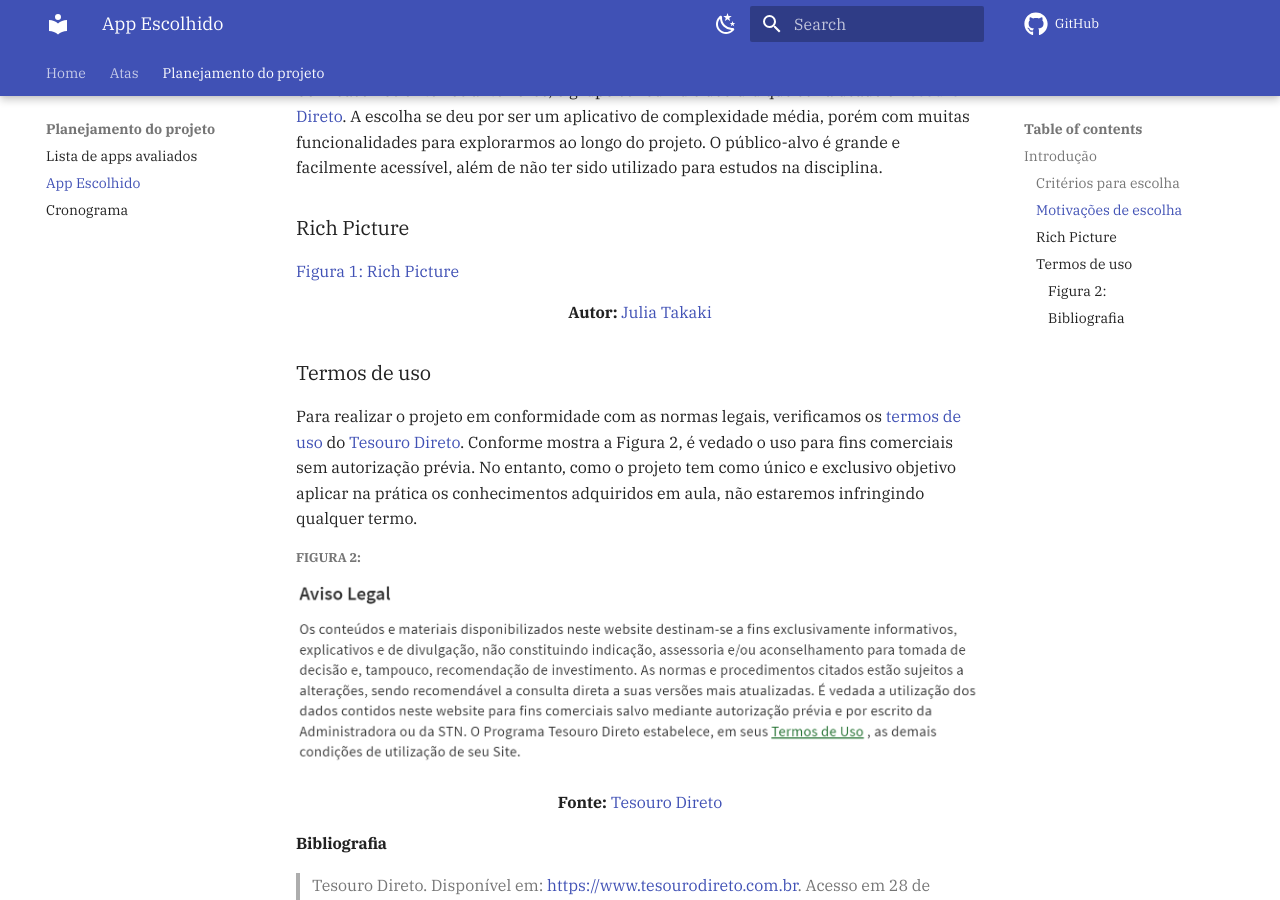
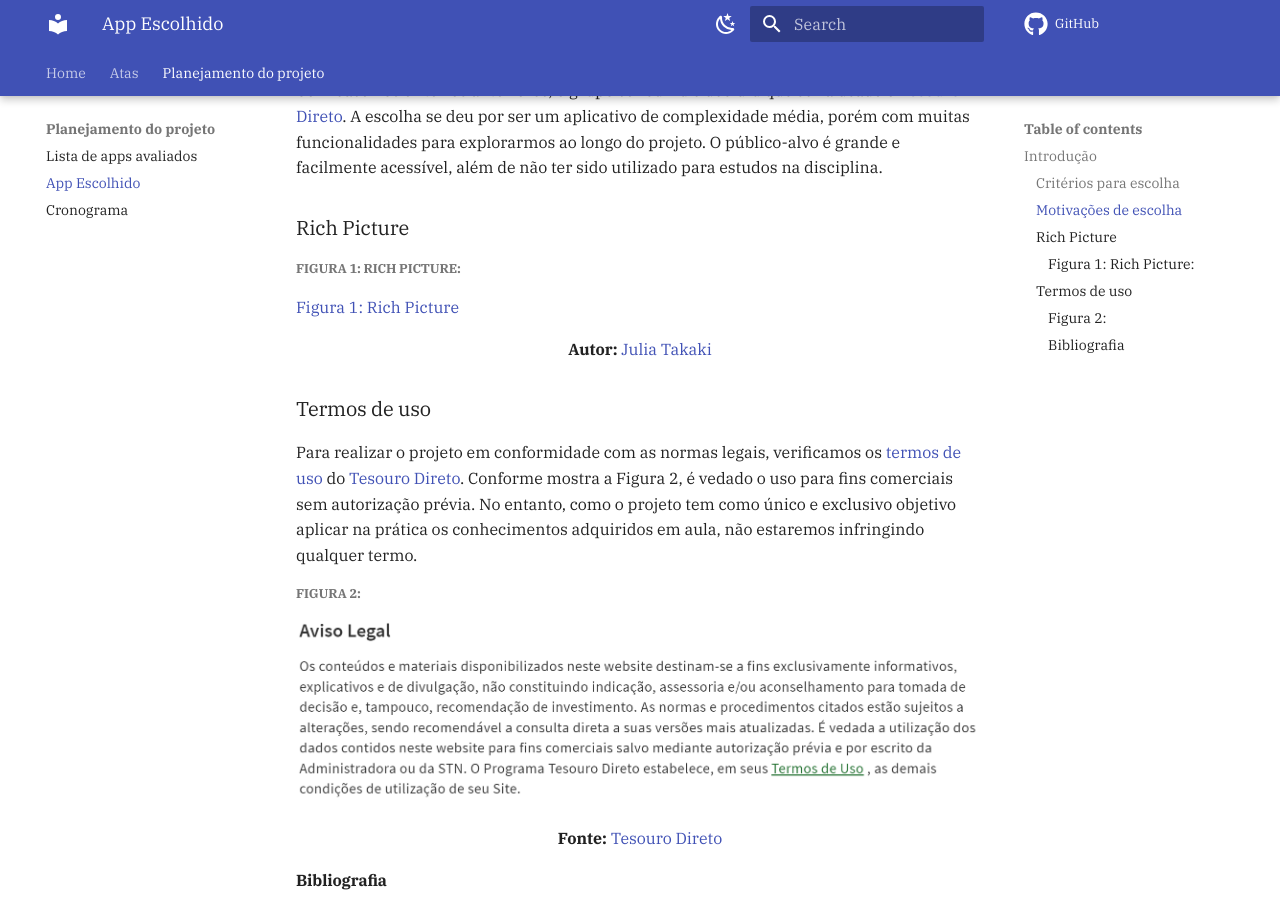
Before and after one commit to Requisitos-de-Software/2024.2-Grupo05, an MkDocs documentation site: the page built from docs/Planejamento-do-projeto/app-escolhido.md, in a window 1280 px wide and 900 px high, scrolled down 585 px. Built offline with MkDocs 1.6.1 and Material for MkDocs 9.7.7, drawn with Linux system fonts in a browser that asks for light colours; comment, search, counter and statistics services are not loaded.

Commit message:
ajustando fontes e títulos

```diff
--- a/docs/Planejamento-do-projeto/app-escolhido.md
+++ b/docs/Planejamento-do-projeto/app-escolhido.md
@@ -14,11 +14,11 @@
 Com base nos critérios anteriores, o grupo se reuniu e decidiu que seria usado o [Tesouro Direto](https://www.tesourodireto.com.br). A escolha se deu por ser um aplicativo de complexidade média, porém com muitas funcionalidades para explorarmos ao longo do projeto. O público-alvo é grande e facilmente acessível, além de não ter sido utilizado para estudos na disciplina.
 
 ### Rich Picture
+##### Figura 1: Rich Picture:
 [Figura 1: Rich Picture](../assets/RichPictureTesouroDireto.png)
 <div>
 <font size="3"><p style="text-align: center"><b>Autor:</b> <a href="https://www.github.com/juliatakaki">Julia Takaki</a></font></p>
 </div>
-
 
 ### Termos de uso
 
```
